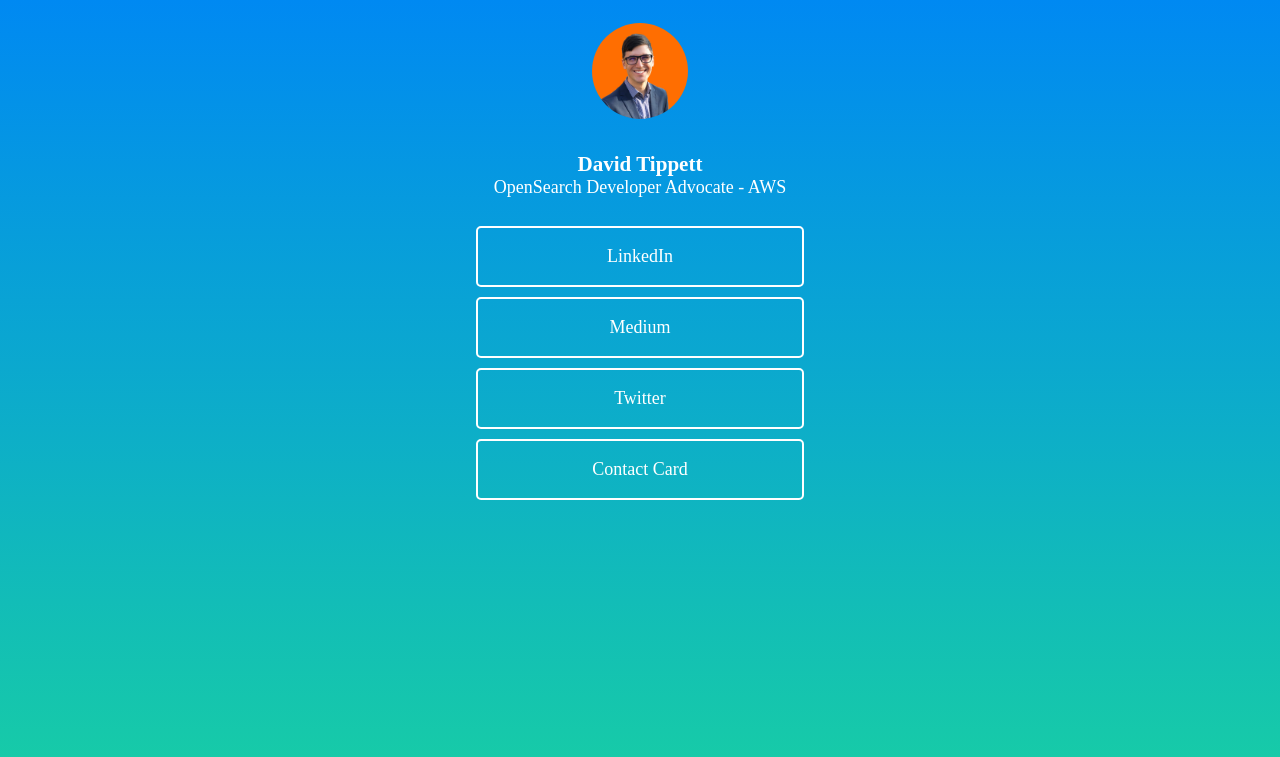
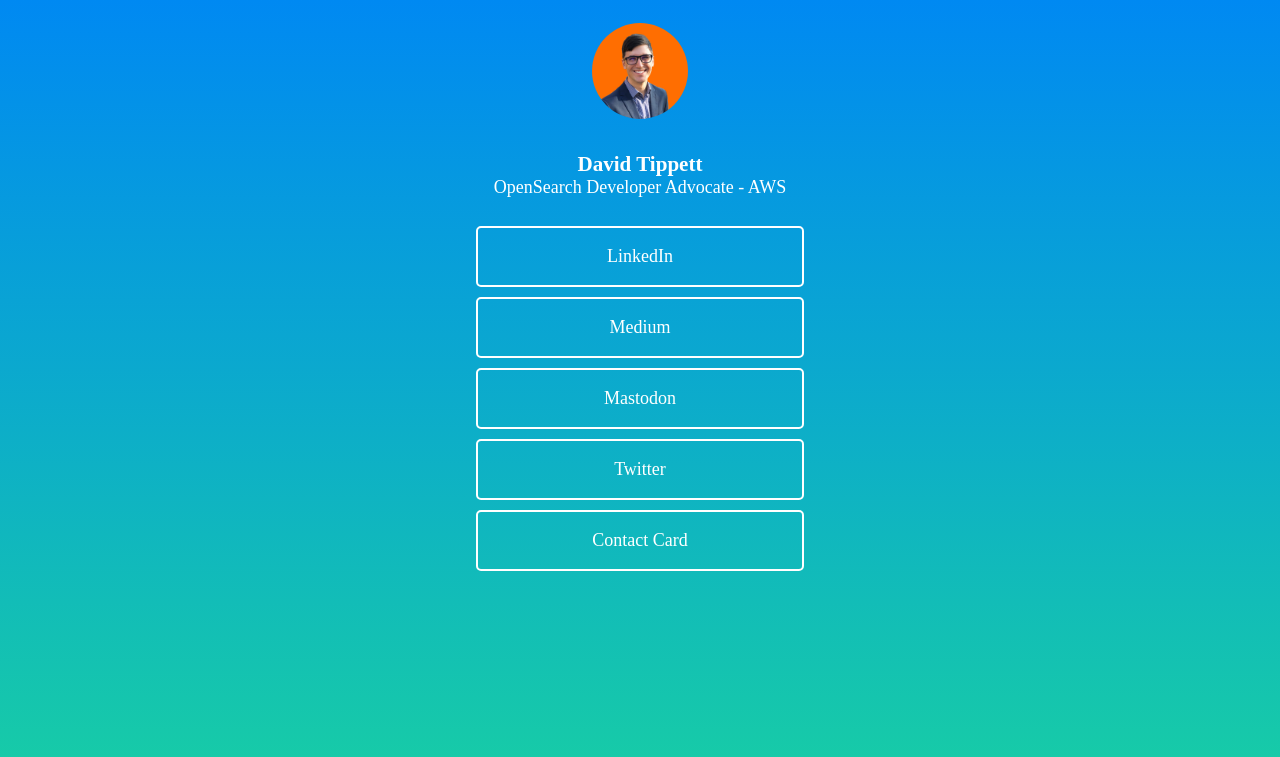
Before and after one commit to dtaivpp/linkedme, a plain HTML site: page docs/index.html in a window 1280 px wide. Shown: the top 757 px of the page. Drawn offline with Linux system fonts and the light colour scheme.

Commit message:
Added Mastodon Link

```diff
--- a/docs/index.html
+++ b/docs/index.html
@@ -30,6 +30,7 @@
     </div>
     <a href="https://www.linkedin.com/in/david-tippett/" target="_blank"><div class="link">LinkedIn</div></a>
     <a href="https://blog.tippybits.com/" target="_blank"><div class="link">Medium</div></a>
+    <a href="https://fosstodon.org/@dtaivpp" target="_blank"><div class="link">Mastodon</div></a>
     <a href="https://twitter.com/dtaivpp" target="_blank"><div class="link">Twitter</div></a>
     <a href="contact.vcf" download><div class="link">Contact Card</div></a>
   </div>
```
